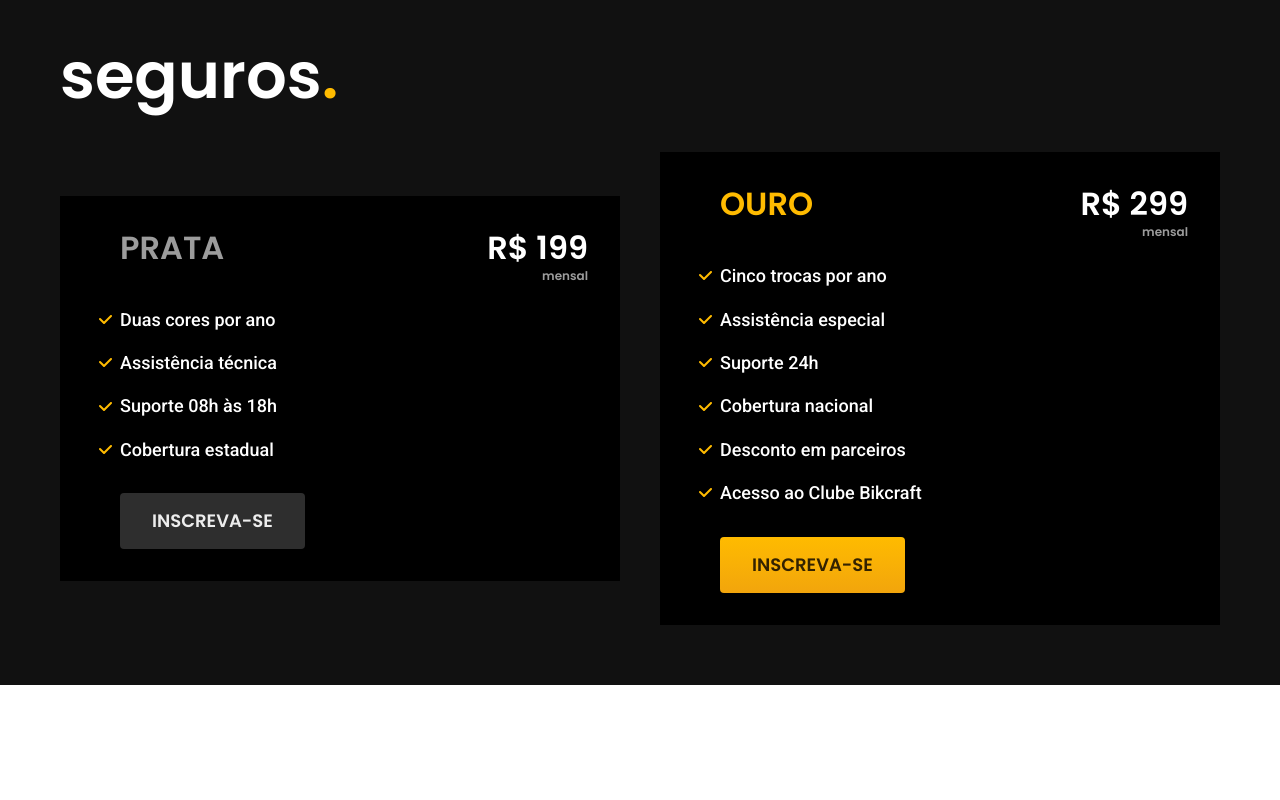
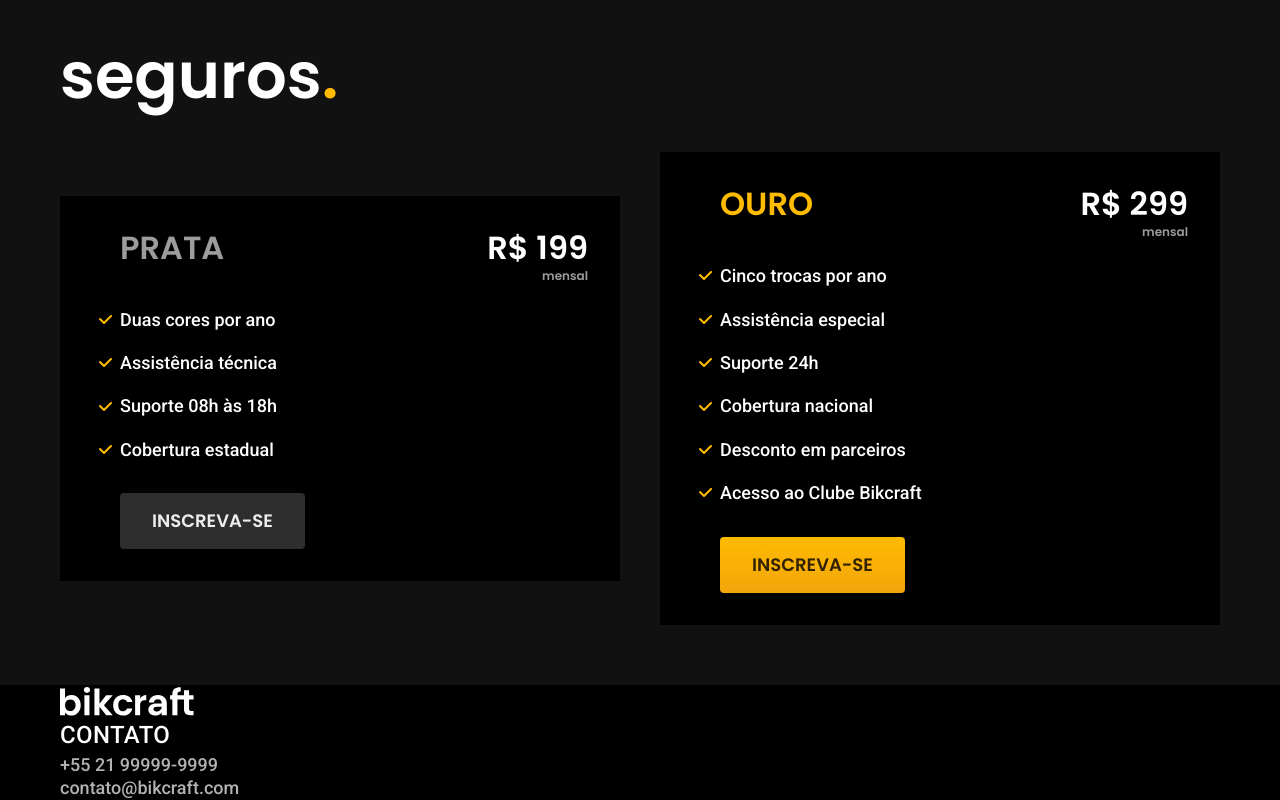
Before and after one commit to JeanCaarlos-dev/Projeto-bikcraft-final, a plain HTML site: page index.html in a window 1280 px wide. Shown: the part 3854-4654 px from the top of the page. Before the commit the page ends 4539 px from the top, so only its background shows below. Drawn offline with Linux system fonts and the light colour scheme.

Commit message:
começo criação footer-global

```diff
--- a/css/global/footer.css
+++ b/css/global/footer.css
@@ -0,0 +1,3 @@
+.footer-bg {
+  background-color: var(--cor-12);
+}
--- a/index.html
+++ b/index.html
@@ -160,8 +160,17 @@
     </div>
   </article>
 
-  <footer>
-
+  <footer class="footer-bg">
+    <div class="footer container">
+      <img src="./img/bikcraft.svg" alt="Bikcraft">
+      <div class="footer-contato">
+        <h3 class="font-2-l-b cor-0">Contato</h3>
+        <ul class="font-2-m cor-5">
+          <li><a href="tel:+5521999999999">+55 21 99999-9999</a></li>
+          <li><a href="mailto:contato@bikcraft.com">contato@bikcraft.com</a></li>
+        </ul>
+      </div>
+    </div>
   </footer>
 </body>
 
```
